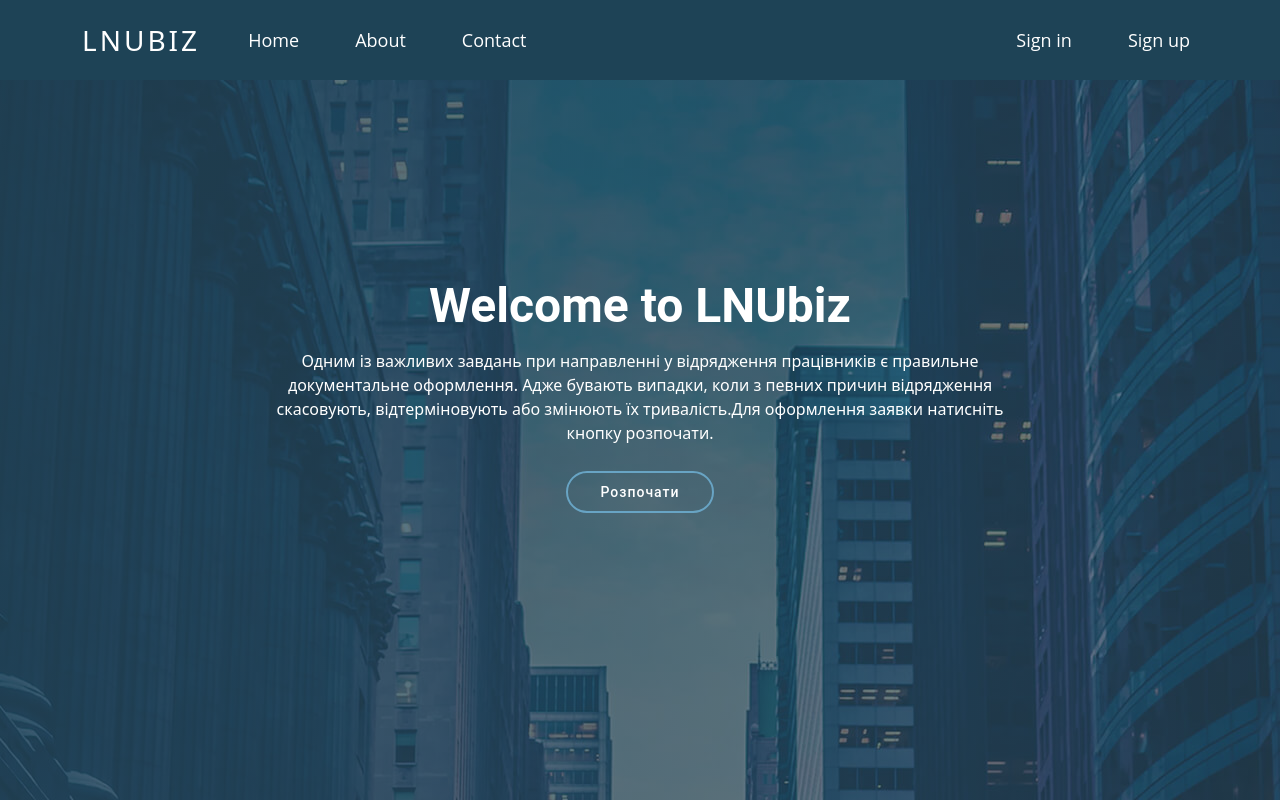
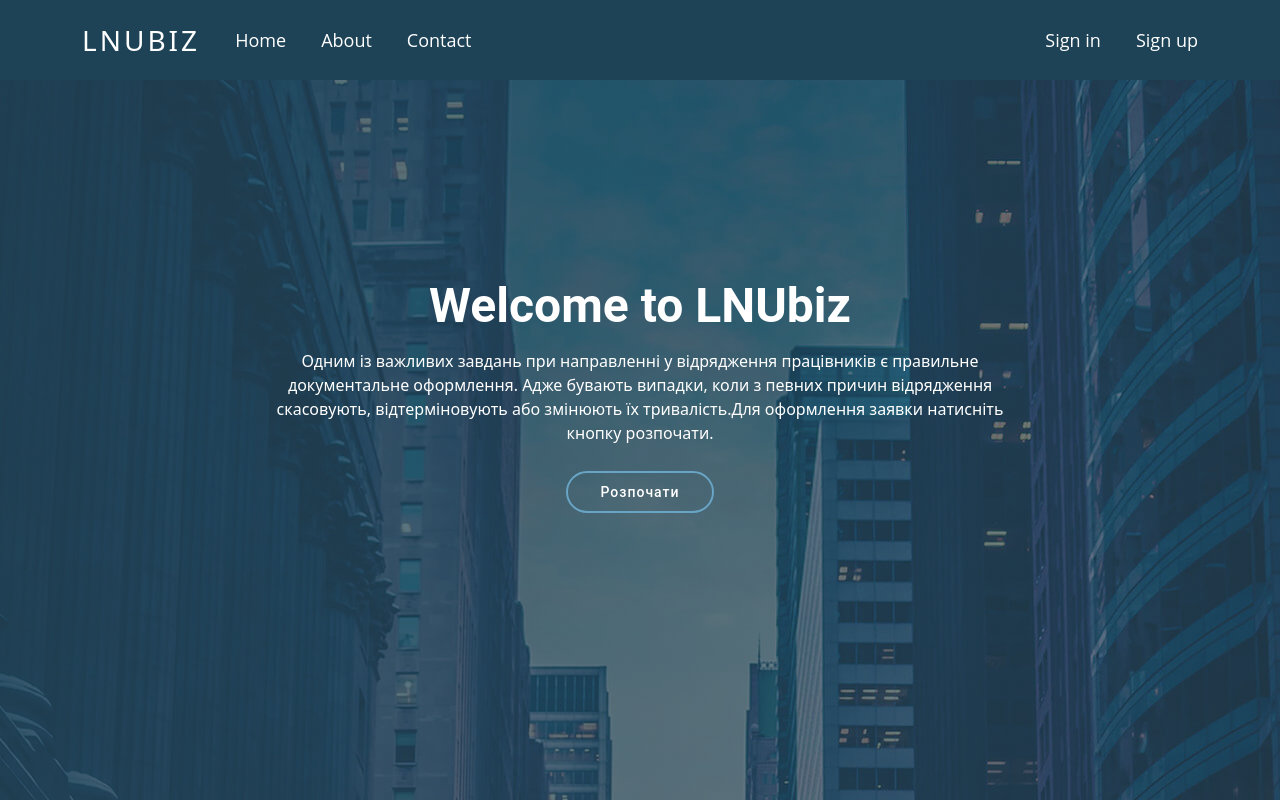
Before and after one commit to olga210500/LNUfrontend, a React (Create React App) app: page / in a window 1280 px wide. Built offline with nearby package versions, Linux system fonts and the light colour scheme.

Commit message:
update navibar

```diff
--- a/src/components/Navibar.js
+++ b/src/components/Navibar.js
@@ -14,13 +14,13 @@ export default function Navibar() {
         <Navbar.Toggle aria-controls='responsive-navbar-nav'/>
         <Navbar.Collapse id='responsive-navbar-nav' >
         <Nav className="me-auto">
-        <Nav.Link><Link to='/'> Home </Link></Nav.Link>
-        <Nav.Link><Link to='/about'> About </Link></Nav.Link>
-        <Nav.Link><Link to='/contact'> Contact </Link></Nav.Link>
+        <Nav><Link to='/'> Home </Link></Nav>
+        <Nav><Link to='/about'> About </Link></Nav>
+        <Nav><Link to='/contact'> Contact </Link></Nav>
         </Nav>
         <Nav >
-         <Nav.Link><Link to='/signin'> Sign in </Link></Nav.Link>
-         <Nav.Link><Link to='/signup'> Sign up </Link></Nav.Link>
+         <Nav><Link to='/signin'> Sign in </Link></Nav>
+         <Nav><Link to='/signup'> Sign up </Link></Nav>
 
 
       </Nav>
@@ -28,29 +28,6 @@ export default function Navibar() {
         </Container>
       </Navbar>
 
-        // <Navbar collapseOnSelect expand='md' variant='dark' bg='dark' >
-        //     <Container>
-        //         <Navbar.Brand>LNUbiz</Navbar.Brand>
-        //         <Navbar.Toggle aria-controls='responsive-navbar-nav'/>
-        //         <Navbar.Collapse id='responsive-navbar-nav' />
-        //         <Nav className='me-auto'>
-        //             <Nav.Link><Link to='/'> Home </Link></Nav.Link>
-        //             <Nav.Link><Link to='/about'> About </Link></Nav.Link>
-        //             <Nav.Link><Link to='/contact'> Contact </Link></Nav.Link>
-        //         </Nav>
-        //         <Nav >
-        //         {/* <Link to='/signin'> Sign in </Link>
-        //           <Link to='/signup'> Sign up</Link> */}
-        //           <Button variant='primary'>
-        //             Login
-        //           </Button>
-        //           <Button variant='primary'>
-        //             Logup
-        //           </Button>
-        //         </Nav>
-        //         </Container>
-
-        // </Navbar>
 
     )
 }
```
